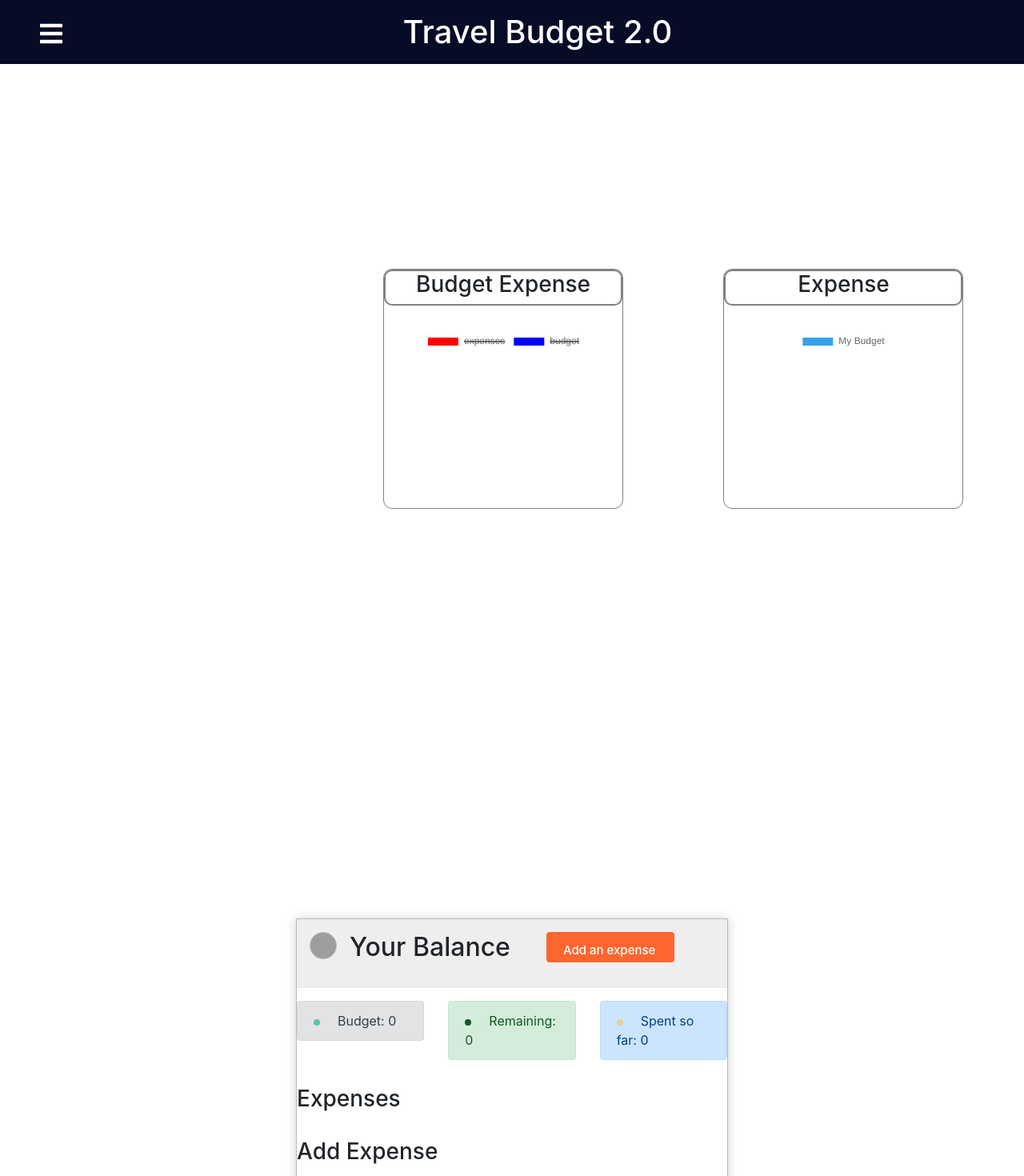
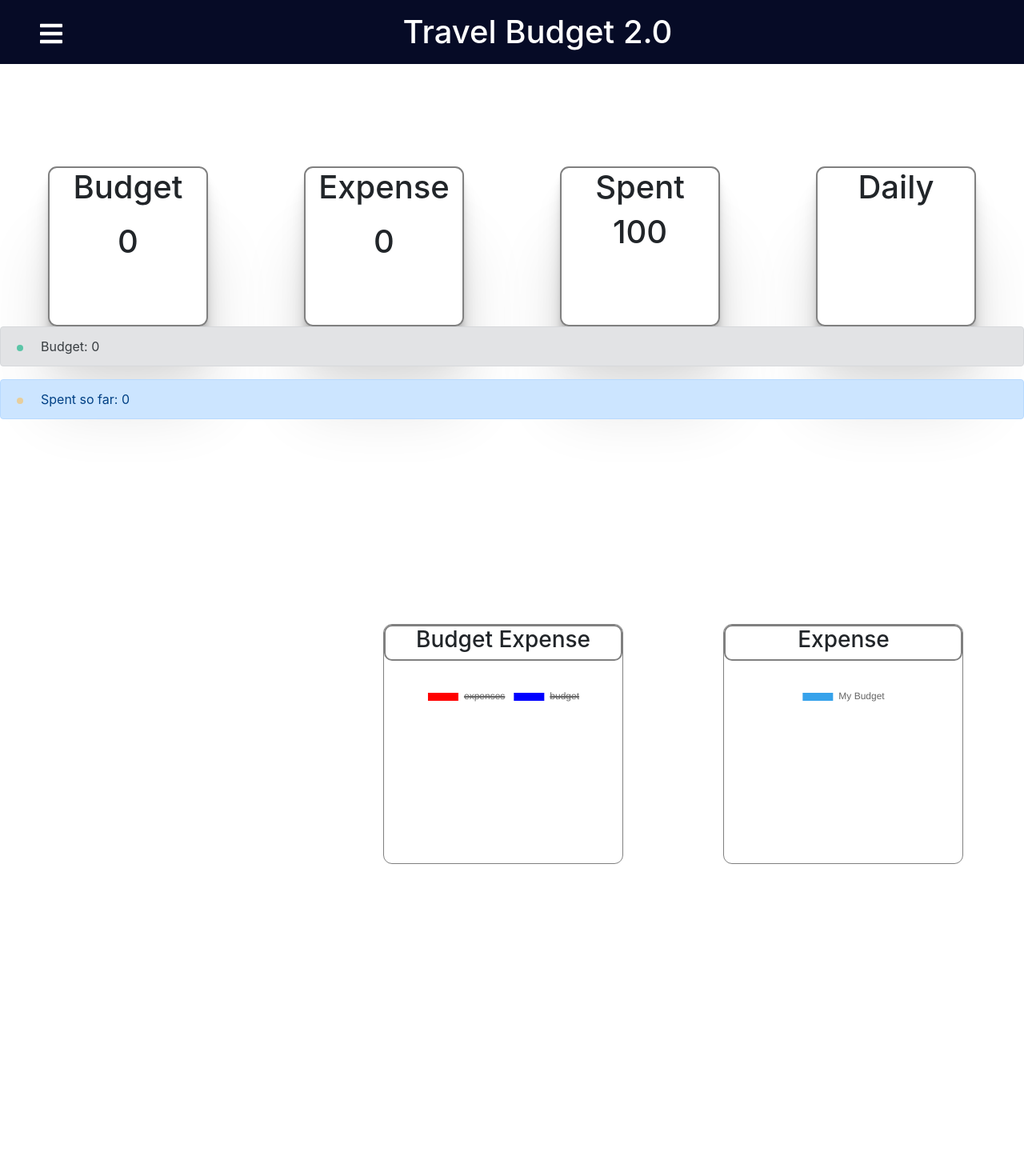
Before and after one commit to Andreas-Kalicani/travelbudget2.0, a React (Create React App) app: page /dashboard in a window 1280 px wide. Shown: the top 1470 px of the page at 80% size. Built offline with nearby package versions, Linux system fonts and the light colour scheme; grey boxes are pictures that could not be loaded.

Commit message:
Box bug now fixed

```diff
--- a/src/components/dashboard/Box.js
+++ b/src/components/dashboard/Box.js
@@ -3,7 +3,11 @@ import { AppContext } from "../../context/AppContext";
 
 
 const Box = () => {
-const {budget, expenses, totalExpenses} = useContext(AppContext)
+const {budget, expenses } = useContext(AppContext)
+
+const totalExpenses = expenses.reduce((total, item)=>{
+  return (total += item.cost);
+}, 0);
     return (
 
         <div className="big-container">
@@ -13,11 +17,11 @@ const {budget, expenses, totalExpenses} = useContext(AppContext)
           </div>
           <div className="box container2">
           <h1>Expense</h1>
-          <h1 className="box-text">{expenses}</h1>
+          <h1 className="box-text">{totalExpenses}</h1>
           </div>
           <div className="box container3">
           <h1>Spent</h1>
-          <h1>{totalExpenses}</h1>
+          <h1>100</h1>
           </div>
           <div className="box container4">
           <h1>Daily</h1>
--- a/src/components/dashboard/Dashboard.js
+++ b/src/components/dashboard/Dashboard.js
@@ -3,6 +3,8 @@ import AddComponent from './add-component/AddComponent'
 import 'bootstrap/dist/css/bootstrap.min.css';
 import Charts from './charts-components/charts';
 import Chart2 from './charts-components/chart2';
+import Budget from './add-component/Budget';
+import ExpenseTotal from './add-component/ExpenseTotal';
 import "./dashboard.css";
 import { AppProvider } from '../../context/AppContext';
 import { ThemeProvider } from "styled-components";
@@ -29,7 +31,9 @@ export default function Dashboard({
         originCurrencyCode={originCurrencyCode}
         destinationCurrencyCode={destinationCurrencyCode}
 >
-       {/* <Box/> */}
+       <Box/>
+       <Budget />
+       <ExpenseTotal />
        <ChartBox/>
 
        {/* the code from Box and ChartBox needs double-checking
--- a/src/components/dashboard/add-component/AddComponent.js
+++ b/src/components/dashboard/add-component/AddComponent.js
@@ -2,9 +2,9 @@ import React, { useCallback, useEffect } from 'react';
 
 // import 'https://ajax.googleapis.com/ajax/libs/jquery/3.5.1/jquery.min.js'
 // import 'https://maxcdn.bootstrapcdn.com/bootstrap/3.4.1/js/bootstrap.min.js'
-import Budget from './Budget';
-import Remaining from './Remaining'
-import ExpenseTotal from './ExpenseTotal';
+// import Budget from './Budget';
+// import Remaining from './Remaining'
+// import ExpenseTotal from './ExpenseTotal';
 import ExpenseList from './ExpenseList';
 import AddExpenseForm from './AddExpenseForm';
 import './statusBudget.css'
@@ -20,7 +20,7 @@ const AddComponent = () => {
       <div className="btn-modal">Add an expense</div>
       </div>
       <div className="row mt-3">
-        <div className="col-sm">
+        {/* <div className="col-sm">
           <Budget />
         </div>
         <div className="col-sm">
@@ -28,7 +28,7 @@ const AddComponent = () => {
         </div>
         <div className="col-sm">
           <ExpenseTotal />
-        </div>
+        </div> */}
       </div>
       <h3 className="mt-3">Expenses</h3>
       <div className="row mt-3">
```
